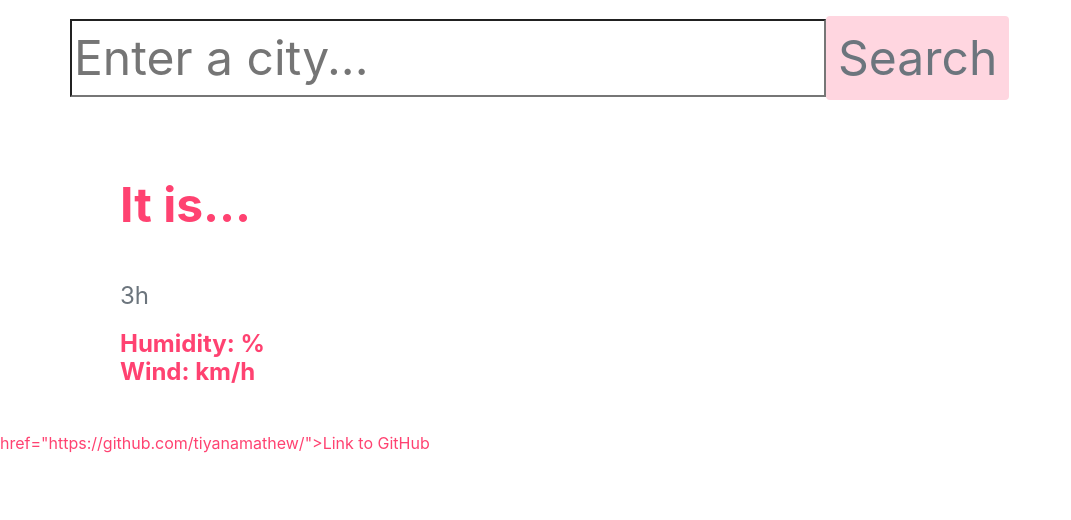
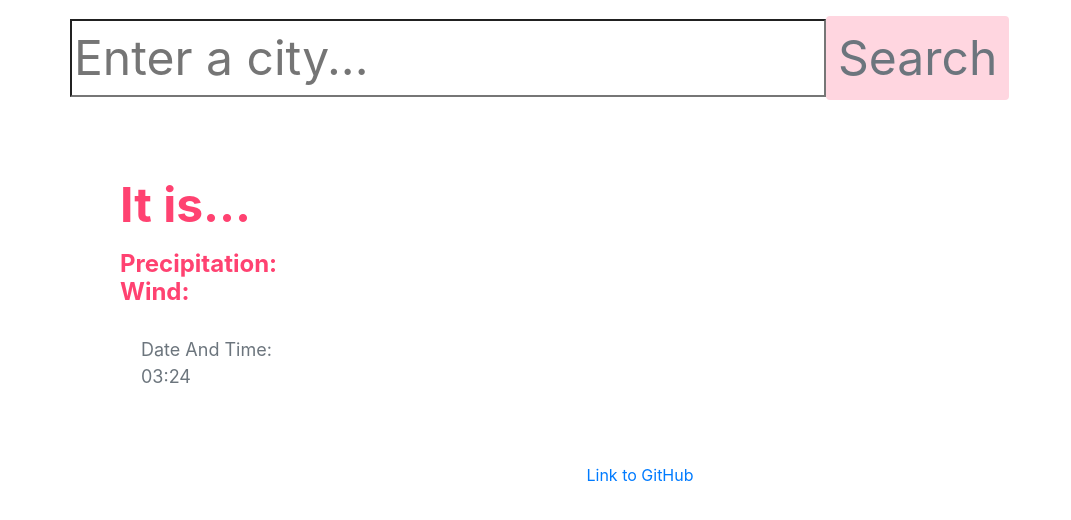
Before and after one commit to tiyanamathew/weather-updated, a React (Create React App) app: page / in a window 1280 px wide. Shown: the top 520 px of the page, without its empty margins (0-1071 px from the left). Built offline with nearby package versions, Linux system fonts and the light colour scheme.

Commit message:
Update App.js

```diff
--- a/src/App.js
+++ b/src/App.js
@@ -1,39 +1,37 @@
 import React, { useState } from "react";
 import "./App.css";
 import axios from "axios";
-import forecastino from "./WeatherForecast.js"
-import WeatherTemperature from "./WeatherTemperature.js"
 export default function SearchEngine() {
   let [temperature, setTemperature] = useState("");
-  let [forecast, setForecast] = useState("");
+
   let [wind, setWind] = useState("");
   let [humidity, setHumidity] = useState("");
   const [city, setCity] = useState("");
-
+// eslint-disable-next-line
+  const [text, setText] = useState("");
   function handleSubmit(event) {
     event.preventDefault();
     let url = `https://api.openweathermap.org/data/2.5/weather?q=${city}&appid=3a94f3778290bfeee61278505dbbe51d&units=metric`;
     axios.get(url).then(showTemperature);
-    let urlForecast = `https://api.openweathermap.org/data/2.5/forecast?q=${city}&appid=3a94f3778290bfeee61278505dbbe51d&units=metric`;
-    axios.get(urlForecast).then(showForecast);
+
   }
+  let today = new Date();
+  let hours = addZero(today.getHours());
+  let minutes = addZero(today.getMinutes());
 
-  let today = new Date();
-  let hours = (today.getHours());
+function addZero(num) {
+  return num < 10 ? `0${num}` : num;
+}
 
 
 
   function showTemperature(response) {
-
-    setTemperature(`Currently ${Math.round(response.data.main.temp)}ºC.`);
+    setText(response.data.name);
+    setTemperature(`currently ${Math.round(response.data.main.temp)}ºC.`);
     setHumidity(response.data.main.humidity);
     setWind(response.data.wind.speed);
   }
 
-  function showForecast(response) {
-
-    setForecast(response.data.main.forecast);
-  }
 
   function updateCity(event) {
     setCity(event.target.value);
@@ -53,10 +51,6 @@ export default function SearchEngine() {
             <input type="submit" value="Search" className="btn" />
           </form>
 
-          <div className="btn-group-vertical">
-            <div className="col-2">
-            </div>
-          </div>
         </div>
       </div>
       <div className="container mt-3">
@@ -65,9 +59,7 @@ export default function SearchEngine() {
             <div className="row no-gutters">
               <div className="col-12">
                 <div className="card-body">
-                  <p id="city" className="card-text sunny its">
 
-                  </p>
                 </div>
               </div>
               <div className="col-md-6">
@@ -80,33 +72,26 @@ export default function SearchEngine() {
           <div className="col mb-3">
             <div className="card-body">
               <h2 className="its">It is...</h2>
-              <p className="sunny"> {WeatherTemperature}
-    <br />
-    {hours}h
-    </p>
-
-
+              <p id="city" className="card-text sunny its">
+                    {temperature}
+                  </p>
               <h2 className="its" id="weather-description">
-                Humidity:
-                <span id="humidity"> {humidity}%</span>
+                Precipitation:
+                <span id="humidity"> {humidity}</span>
                 <br />
                 Wind:
-                <span id="wind"> {wind}km/h</span>
+                <span id="wind"> {wind}</span>
               </h2>
+              <div className="card-body" id="te">
+                  <p id="date-time">Date And Time: <br /> {hours}:{minutes}</p>
+                </div>
             </div>
-
+          </div>
         </div>
       </div>
-
-
-            <p className="card-text five">{forecastino}</p>
-          </div>
-
-
-
-        <a id="github"> href="https://github.com/tiyanamathew/">Link to GitHub</a>
-
-
+      <p id="github">
+        <a href="https://github.com/tiyanamathew/weather-updated">Link to GitHub</a>
+      </p>
     </div>
-  );
+);
 }
```
